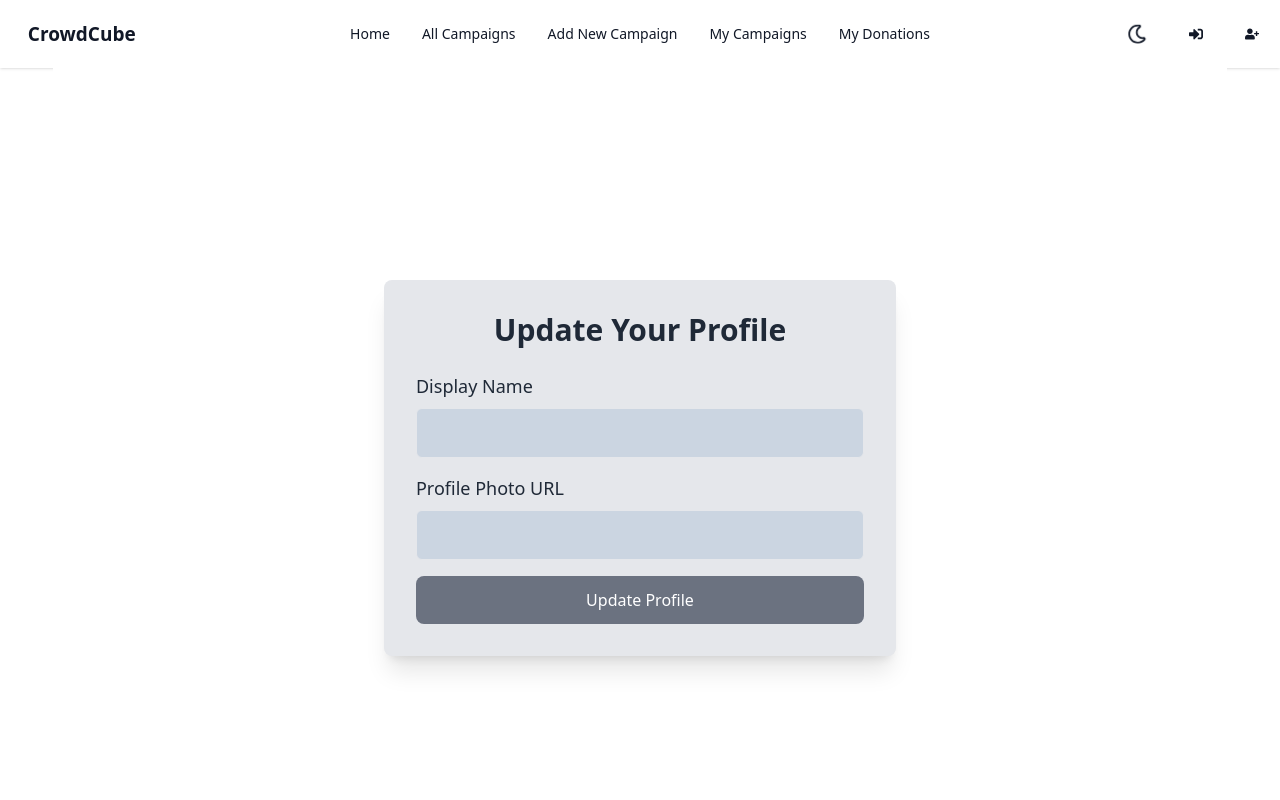
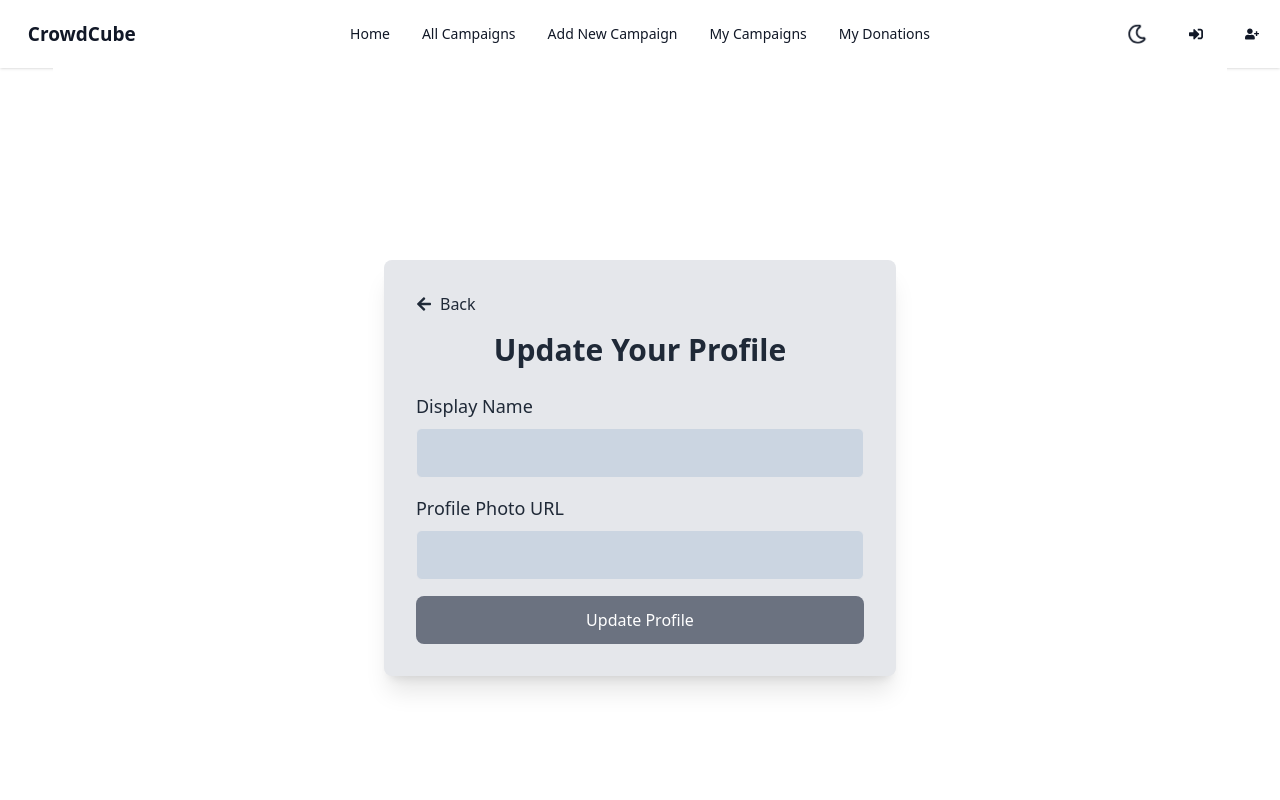
Before and after one commit to Mthe001/Crowd-Cube, a React (Vite) app: page /settings in a window 1280 px wide. Shown: the top 800 px of the page. Built offline with nearby package versions, Linux system fonts and the light colour scheme; no server answers.

Commit message:
fix:update-profile-back-btn

```diff
--- a/src/pages/UpdatePorfile.jsx
+++ b/src/pages/UpdatePorfile.jsx
@@ -1,7 +1,8 @@
 import React, { useState, useContext } from 'react';
 import { AuthContext } from '../provider/AuthProvider';
-import { useNavigate } from 'react-router-dom'; // to navigate after update
+import { useNavigate } from 'react-router-dom';
 import { toast } from 'react-toastify';
+import { FaArrowLeft } from 'react-icons/fa';
 
 const UpdateProfile = () => {
     const { user, updateUserProfile } = useContext(AuthContext);
@@ -16,10 +17,10 @@ const UpdateProfile = () => {
         setLoading(true);
 
         try {
-            // Call updateUserProfile without passing email
+
             await updateUserProfile(displayName, photoURL);
             toast.success('Profile updated successfully!');
-            navigate('/profile'); // Navigate to profile page after successful update
+            navigate('/profile');
         } catch (error) {
             toast.error('Failed to update profile. Please try again.');
         } finally {
@@ -30,7 +31,18 @@ const UpdateProfile = () => {
     return (
         <div className="flex justify-center items-center min-h-screen bg-white dark:bg-zinc-900">
             <div className="max-w-lg w-full bg-gray-200 dark:bg-black p-8 rounded-lg shadow-xl">
-                <h2 className="text-3xl font-semibold mb-6 text-center  text-gray-800 dark:text-white">Update Your Profile</h2>
+                {/* Back Button */}
+                <button
+                    className="flex items-center mb-4 text-gray-800 dark:text-white hover:underline"
+                    onClick={() => navigate(-1)}
+                >
+                    <FaArrowLeft className="mr-2" /> Back
+                </button>
+
+                <h2 className="text-3xl font-semibold mb-6 text-center text-gray-800 dark:text-white">
+                    Update Your Profile
+                </h2>
+
                 <form onSubmit={handleUpdate}>
                     <div className="mb-4">
                         <label className="block text-lg mb-2 text-gray-800 dark:text-white" htmlFor="displayName">Display Name</label>
```
